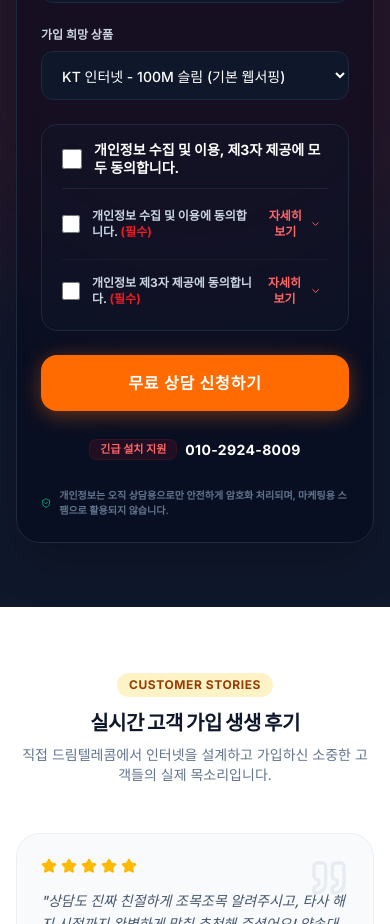
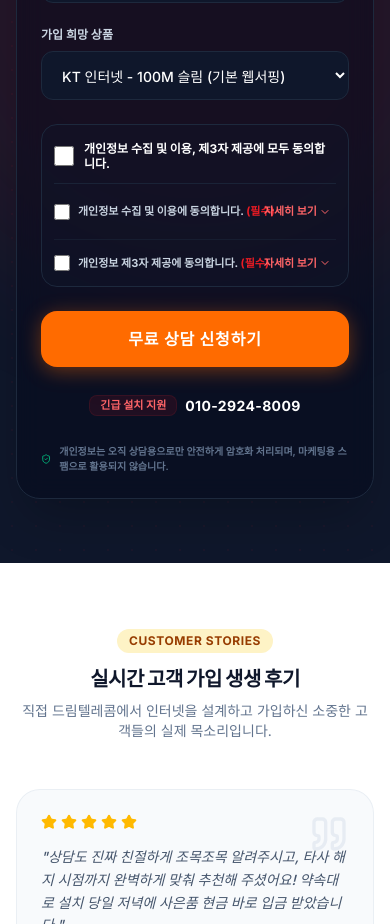
Before and after one commit to teriusmin/DREAMLANDING, a React (Vite) app: page / in a window 390 px wide. Shown: the part 7940-8864 px from the top of the page. Built offline with nearby package versions, Linux system fonts and the light colour scheme; no server answers; the database is empty.

Commit message:
style: adjust consultation form privacy UI for mobile
Reduce padding and font size for the privacy consent
checkbox to improve layout consistency on smaller
mobile screens.

```diff
--- a/src/components/ConsultationForm.tsx
+++ b/src/components/ConsultationForm.tsx
@@ -216,10 +216,10 @@ export default function ConsultationForm({ selectedProduct }: ConsultationFormPr
                 </div>
 
                 {/* Unified Privacy Consent Container Box */}
-                <div className="bg-slate-900/40 border border-slate-800 rounded-2xl p-5 space-y-4 pt-4">
+                <div className="bg-slate-900/40 border border-slate-800 rounded-2xl p-3 sm:p-5 space-y-4 pt-4">
                   {/* All Agree Header Checkbox */}
                   <div className="flex items-center pb-3 border-b border-slate-800/80">
-                    <label className="flex items-center space-x-3 cursor-pointer select-none w-full">
+                    <label className="flex items-center space-x-2.5 sm:space-x-3 cursor-pointer select-none w-full">
                       <input
                         type="checkbox"
                         checked={agree && agreeThirdParty}
@@ -231,7 +231,7 @@ export default function ConsultationForm({ selectedProduct }: ConsultationFormPr
                         className="w-5 h-5 rounded border-slate-700 bg-slate-950 text-kt-red focus:ring-0 focus:ring-offset-0 cursor-pointer accent-kt-red shrink-0"
                         disabled={loading}
                       />
-                      <span className="text-sm sm:text-base font-black text-white leading-tight">
+                      <span className="text-xs sm:text-base font-black text-white leading-tight">
                         개인정보 수집 및 이용, 제3자 제공에 모두 동의합니다.
                       </span>
                     </label>
@@ -241,16 +241,16 @@ export default function ConsultationForm({ selectedProduct }: ConsultationFormPr
                   <div className="space-y-4">
                     {/* Item 1: Personal Information Collection Consent */}
                     <div className="space-y-2">
-                      <div className="flex items-center justify-between text-xs sm:text-sm">
-                        <label className="flex items-center space-x-3 cursor-pointer select-none">
+                      <div className="flex items-center justify-between text-[11px] xs:text-xs sm:text-sm gap-2">
+                        <label className="flex items-center space-x-2 cursor-pointer select-none min-w-0 shrink">
                           <input
                             type="checkbox"
                             checked={agree}
                             onChange={(e) => setAgree(e.target.checked)}
-                            className="w-4.5 h-4.5 rounded border-slate-800 bg-slate-950 text-kt-red focus:ring-0 focus:ring-offset-0 cursor-pointer accent-kt-red shrink-0"
+                            className="w-4 h-4 rounded border-slate-800 bg-slate-950 text-kt-red focus:ring-0 focus:ring-offset-0 cursor-pointer accent-kt-red shrink-0"
                             disabled={loading}
                           />
-                          <span className="font-bold text-slate-300">
+                          <span className="font-bold text-slate-300 whitespace-nowrap">
                             개인정보 수집 및 이용에 동의합니다. <span className="text-kt-red">(필수)</span>
                           </span>
                         </label>
@@ -258,10 +258,10 @@ export default function ConsultationForm({ selectedProduct }: ConsultationFormPr
                         <button
                           type="button"
                           onClick={() => setShowPrivacyDetails(!showPrivacyDetails)}
-                          className="text-xs font-bold text-red-400 hover:text-red-300 transition-colors flex items-center space-x-0.5 border border-transparent hover:border-red-400/10 rounded px-1.5 py-0.5"
+                          className="text-[11px] xs:text-xs font-bold text-red-400 hover:text-red-300 transition-colors flex items-center space-x-0.5 border border-transparent hover:border-red-400/10 rounded px-1 py-0.5 shrink-0"
                         >
-                          <span>자세히 보기</span>
-                          {showPrivacyDetails ? <ChevronUp className="w-3.5 h-3.5" /> : <ChevronDown className="w-3.5 h-3.5" />}
+                          <span className="whitespace-nowrap">자세히 보기</span>
+                          {showPrivacyDetails ? <ChevronUp className="w-3 h-3" /> : <ChevronDown className="w-3 h-3" />}
                         </button>
                       </div>
 
@@ -435,16 +435,16 @@ export default function ConsultationForm({ selectedProduct }: ConsultationFormPr
 
                     {/* Item 2: Third Party Information Provision Consent */}
                     <div className="space-y-2 border-t border-slate-800/50 pt-3">
-                      <div className="flex items-center justify-between text-xs sm:text-sm">
-                        <label className="flex items-center space-x-3 cursor-pointer select-none">
+                      <div className="flex items-center justify-between text-[11px] xs:text-xs sm:text-sm gap-2">
+                        <label className="flex items-center space-x-2 cursor-pointer select-none min-w-0 shrink">
                           <input
                             type="checkbox"
                             checked={agreeThirdParty}
                             onChange={(e) => setAgreeThirdParty(e.target.checked)}
-                            className="w-4.5 h-4.5 rounded border-slate-800 bg-slate-950 text-kt-red focus:ring-0 focus:ring-offset-0 cursor-pointer accent-kt-red shrink-0"
+                            className="w-4 h-4 rounded border-slate-800 bg-slate-950 text-kt-red focus:ring-0 focus:ring-offset-0 cursor-pointer accent-kt-red shrink-0"
                             disabled={loading}
                           />
-                          <span className="font-bold text-slate-300">
+                          <span className="font-bold text-slate-300 whitespace-nowrap">
                             개인정보 제3자 제공에 동의합니다. <span className="text-kt-red">(필수)</span>
                           </span>
                         </label>
@@ -452,10 +452,10 @@ export default function ConsultationForm({ selectedProduct }: ConsultationFormPr
                         <button
                           type="button"
                           onClick={() => setShowThirdPartyDetails(!showThirdPartyDetails)}
-                          className="text-xs font-bold text-red-400 hover:text-red-300 transition-colors flex items-center space-x-0.5 border border-transparent hover:border-red-400/10 rounded px-1.5 py-0.5"
+                          className="text-[11px] xs:text-xs font-bold text-red-400 hover:text-red-300 transition-colors flex items-center space-x-0.5 border border-transparent hover:border-red-400/10 rounded px-1 py-0.5 shrink-0"
                         >
-                          <span>자세히 보기</span>
-                          {showThirdPartyDetails ? <ChevronUp className="w-3.5 h-3.5" /> : <ChevronDown className="w-3.5 h-3.5" />}
+                          <span className="whitespace-nowrap">자세히 보기</span>
+                          {showThirdPartyDetails ? <ChevronUp className="w-3 h-3" /> : <ChevronDown className="w-3 h-3" />}
                         </button>
                       </div>
 
```
